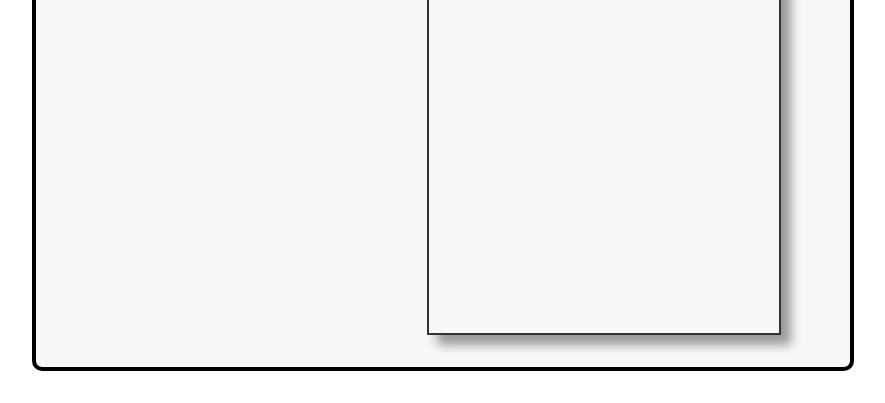
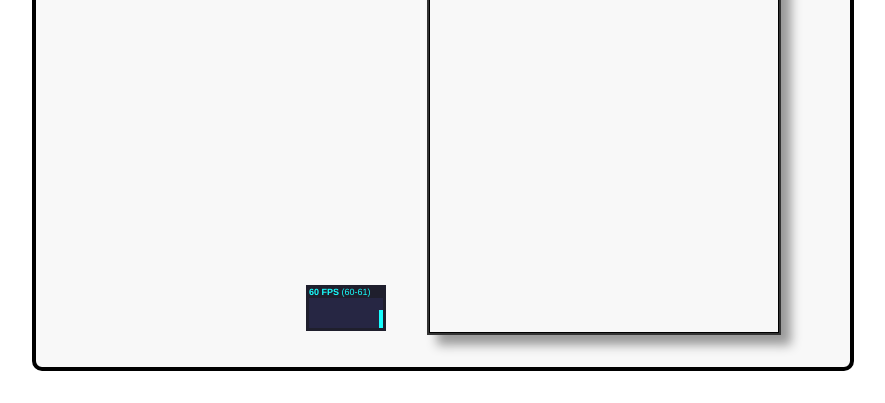
Before and after one commit to MarwanKosasih/GameTetris, a plain HTML site: page index.html in a window 1280 px wide. Shown: the part 437-840 px from the top of the page, without its empty margins (197-1082 px from the left). Drawn offline with Linux system fonts and the light colour scheme; the site is published under a folder, as on GitHub Pages, so addresses that start at the root find nothing.

Commit message:
Update index.html

```diff
--- a/index.html
+++ b/index.html
@@ -38,7 +38,7 @@
     </canvas>
   </div>
 
-  <script src="/tetris.js"></script>
+  <script src="tetris.js"></script>
   <script>
 
     //-------------------------------------------------------------------------
```
